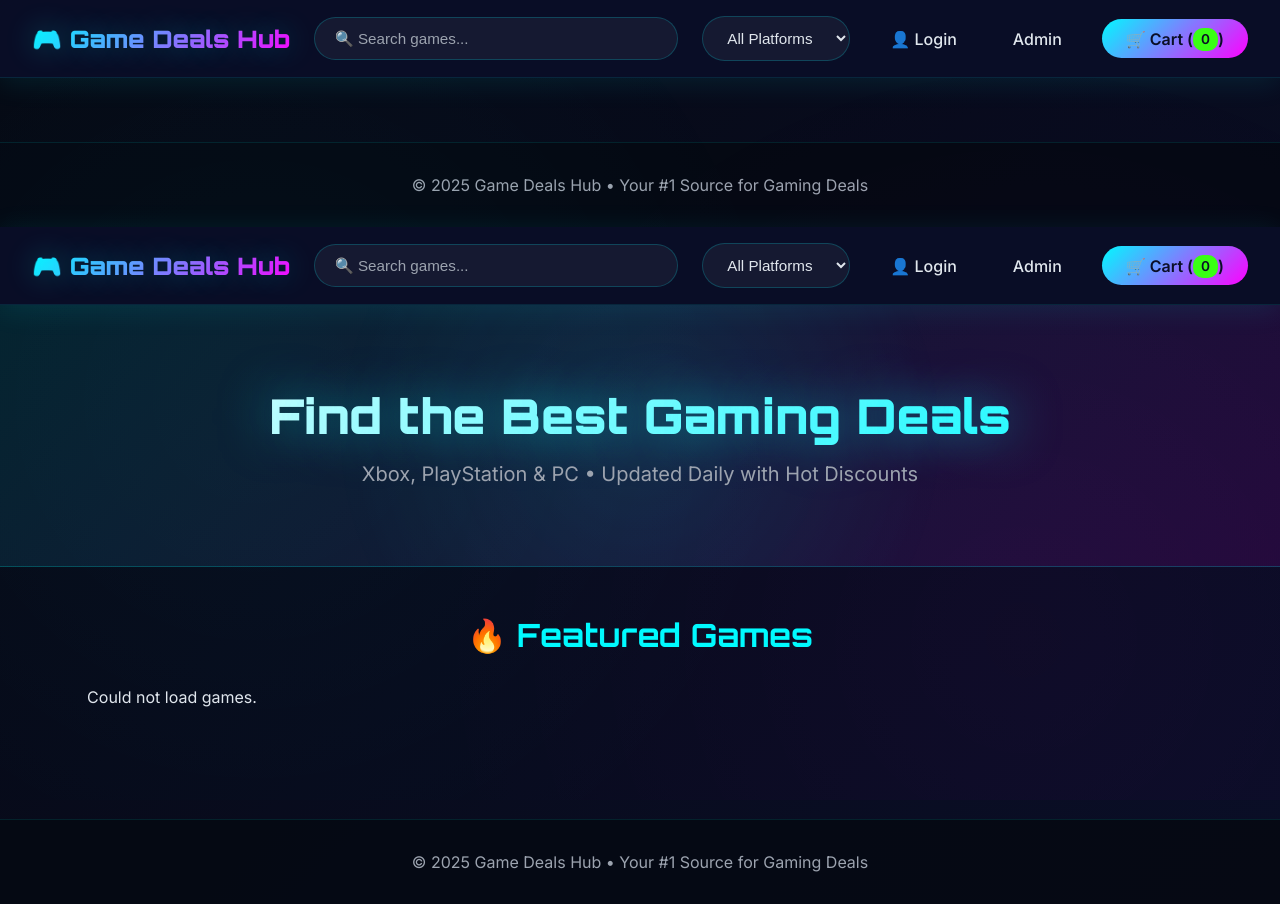
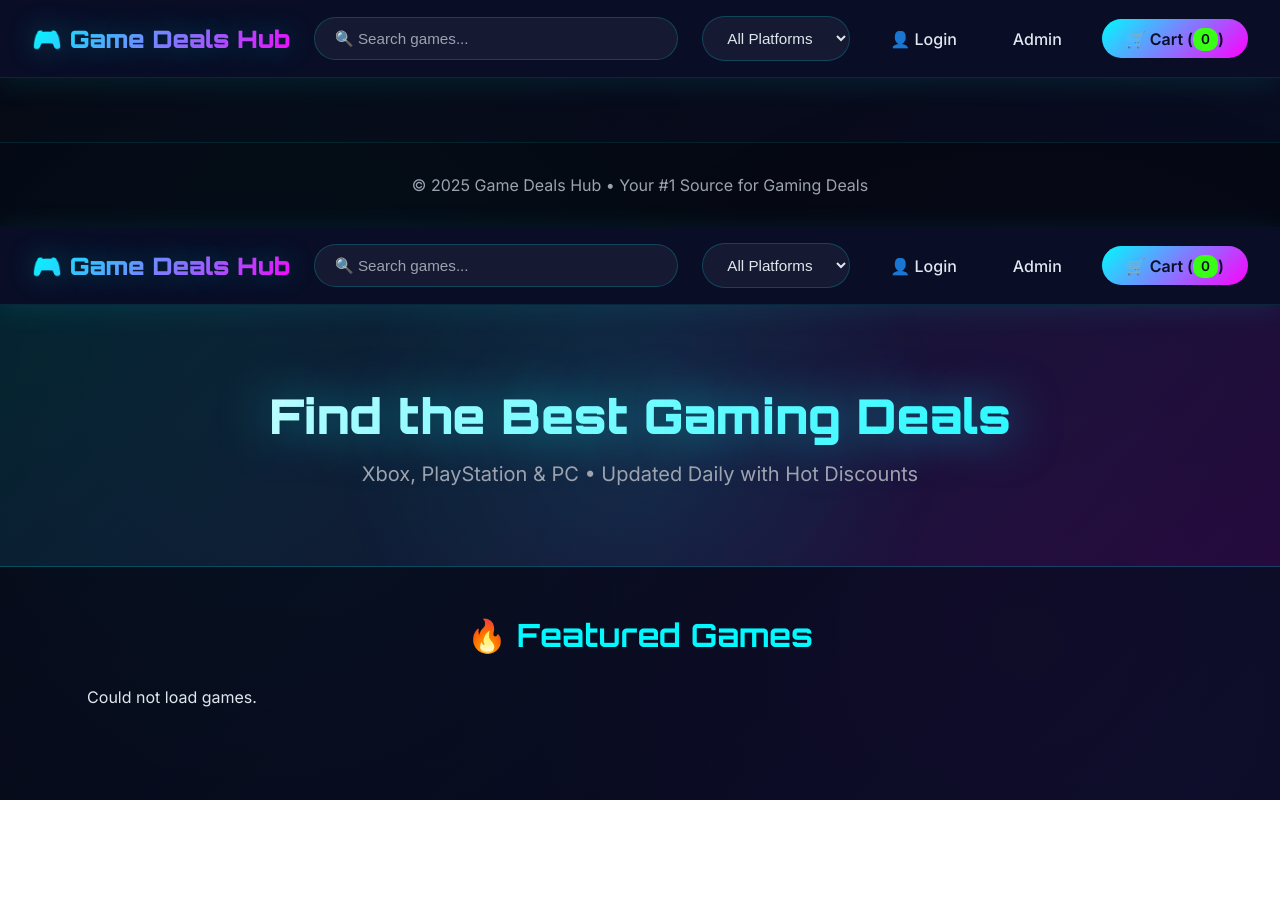
Before and after one commit to onabanjoemmanuel62-a11y/gamehub-backend, a website: page Frontend/index.html in a window 1280 px wide. After the commit the page ends 800 px from the top, so only its background shows below. Drawn offline with Linux system fonts and the light colour scheme; no server answers.

```diff
--- a/Frontend/index.html
+++ b/Frontend/index.html
@@ -87,10 +87,6 @@
     </div>
   </main>
 
-  <footer>
-    <p>© 2025 Game Deals Hub • Your #1 Source for Gaming Deals</p>
-  </footer>
-
   <script src="script.js"></script>
   <script>
     async function updateAuthLinks() {
```
